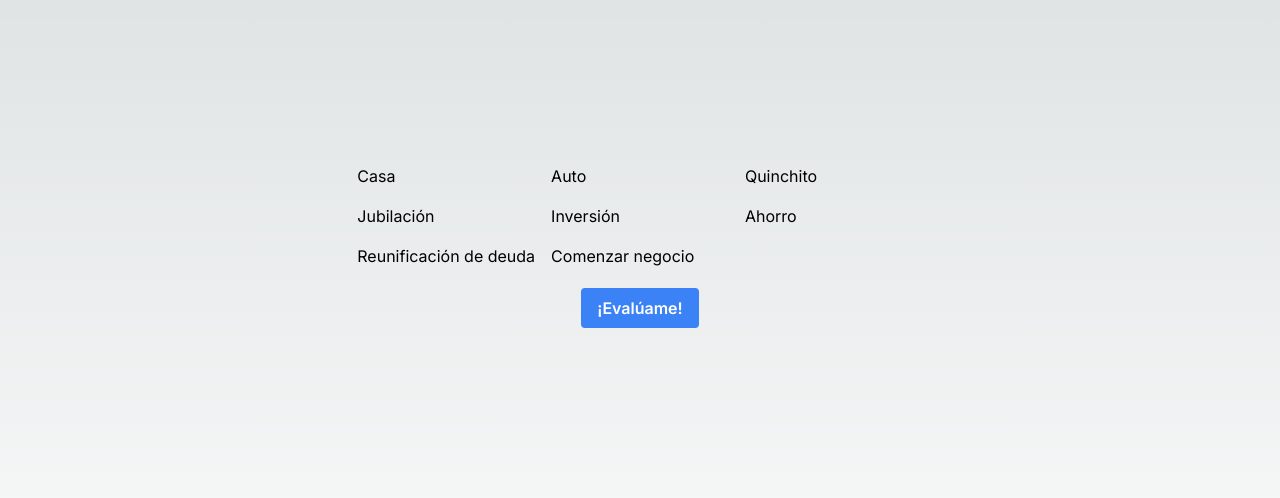
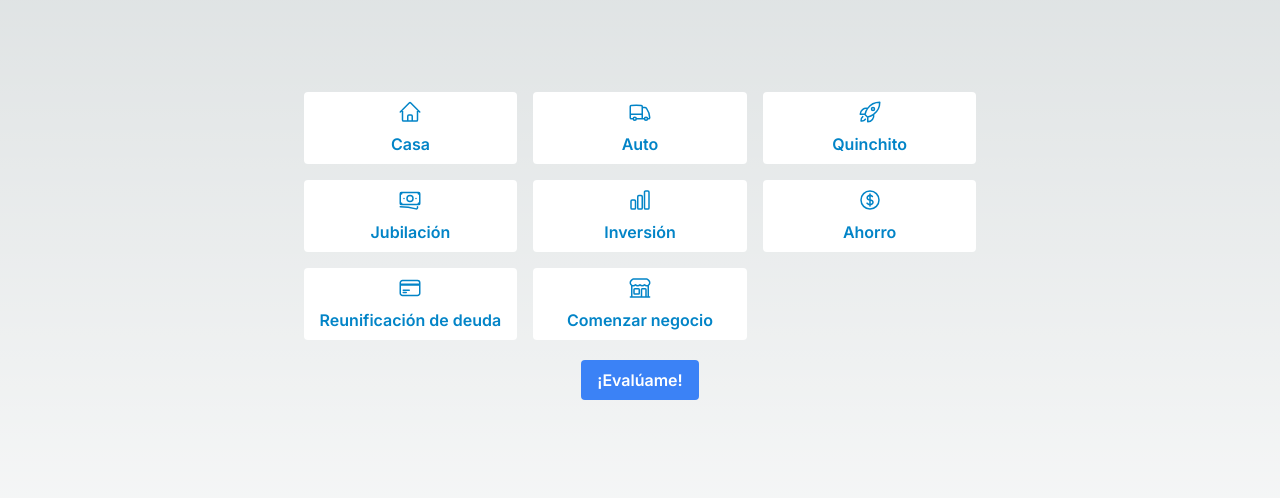
Before and after one commit to savelozo/desv_frontend, a Next.js app: page / in a window 1280 px wide. Shown: the part 242-740 px from the top of the page. Built offline with nearby package versions, Linux system fonts and the light colour scheme.

Commit message:
Fix buttons

```diff
--- a/src/components/buttonGrid.jsx
+++ b/src/components/buttonGrid.jsx
@@ -1,5 +1,5 @@
 import React from 'react';
-/*import SelectionButton from './selectionButton';*/
+import SelectionButton from './selectionButton';
 
 const buttonsLabel = ["Casa","Auto","Quinchito","Jubilación","Inversión","Ahorro","Reunificación de deuda","Comenzar negocio"]
 
@@ -8,7 +8,11 @@ const ButtonGrid = () => {
   return (
     <div className="grid grid-cols-3 gap-4 pb-5">
       {buttonsLabel.map((label, index) => (
-        <h1>{label}</h1>
+        <SelectionButton
+            key={index}
+            imgBtn={index + 1}
+            buttonLabel={label}
+        />
       ))}
     </div>
   );
```
